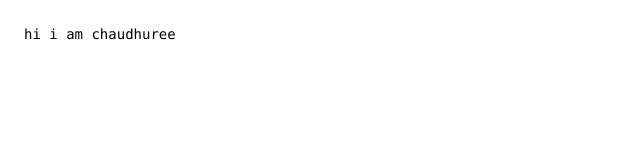
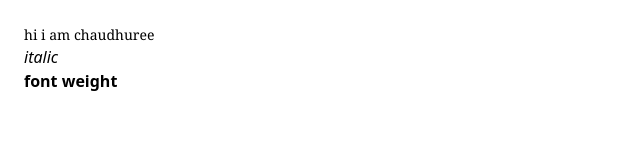
Before and after one commit to chaudhuree/tailwind-full, a website built with Vite: page font and sizing/index.html in a window 1280 px wide. Shown: the whole page, without its empty margins (0-640 px from the left). Built offline with nearby package versions, Linux system fonts and the light colour scheme.

Commit message:
docs:font weight

```diff
--- a/font and sizing/index.html
+++ b/font and sizing/index.html
@@ -9,7 +9,9 @@
   </head>
   <body>
     <div class="h-screen p-6">
-      <p class="font-mono text-[14px] hover:text-base">hi i am chaudhuree</p>
+      <p class="font-serif text-[14px] hover:text-base">hi i am chaudhuree</p>
+      <p class="italic hover:not-italic">italic</p>
+      <p class="font-semibold hover:font-normal">font weight</p>
     </div>
   </body>
 </html>
```
